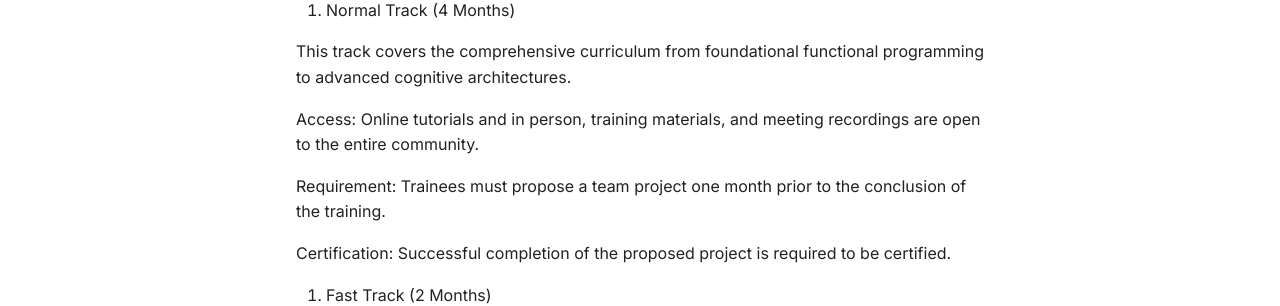
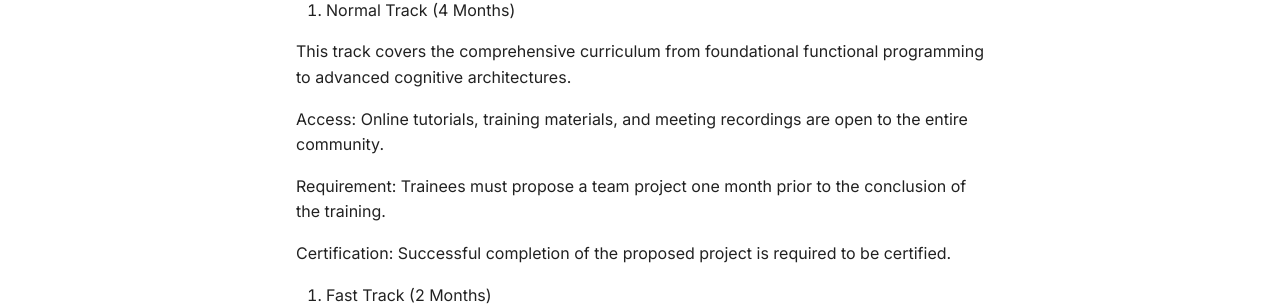
Before and after one commit to iCog-Labs-Dev/mettatraining, an MkDocs documentation site: the page built from docs/index.md, in a window 1280 px wide and 900 px high, scrolled down 965 px. Shown: the part 151-457 px from the top of the window. Built offline with MkDocs 1.6.1 and Material for MkDocs 9.7.7, drawn with Linux system fonts in a browser that asks for light colours.

Commit message:
chore: updated content

```diff
--- a/docs/index.md
+++ b/docs/index.md
@@ -35,7 +35,7 @@ This program is conducted via two distinct tracks. Please review the requirement
 
 This track covers the comprehensive curriculum from foundational functional programming to advanced cognitive architectures.
 
-Access: Online tutorials and in person, training materials, and meeting recordings are open to the entire community.
+Access: Online tutorials, training materials, and meeting recordings are open to the entire community.
 
 Requirement: Trainees must propose a team project one month prior to the conclusion of the training.
 
```
